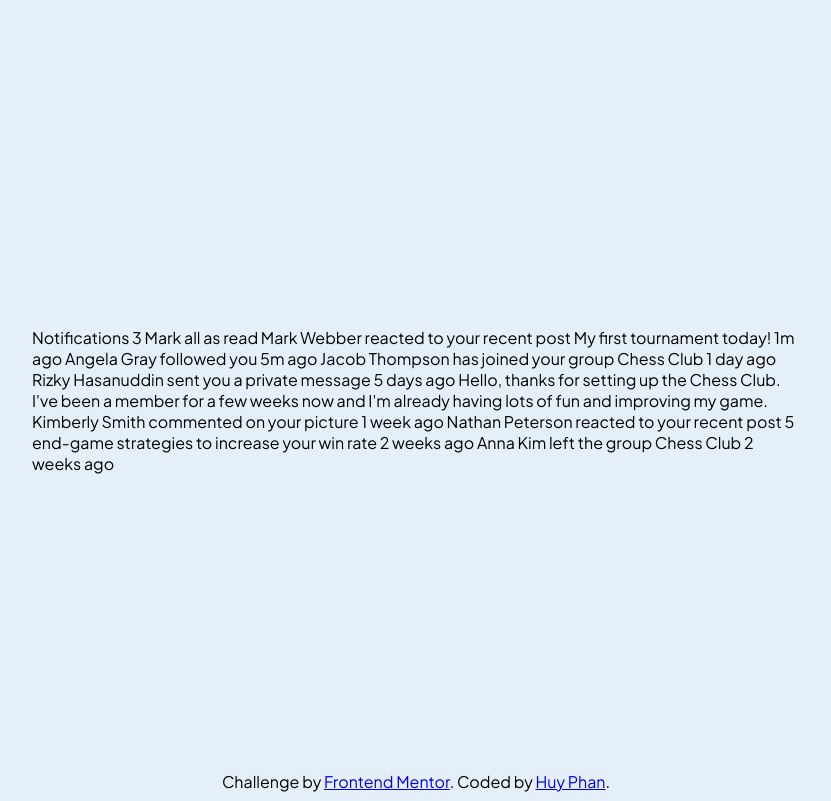
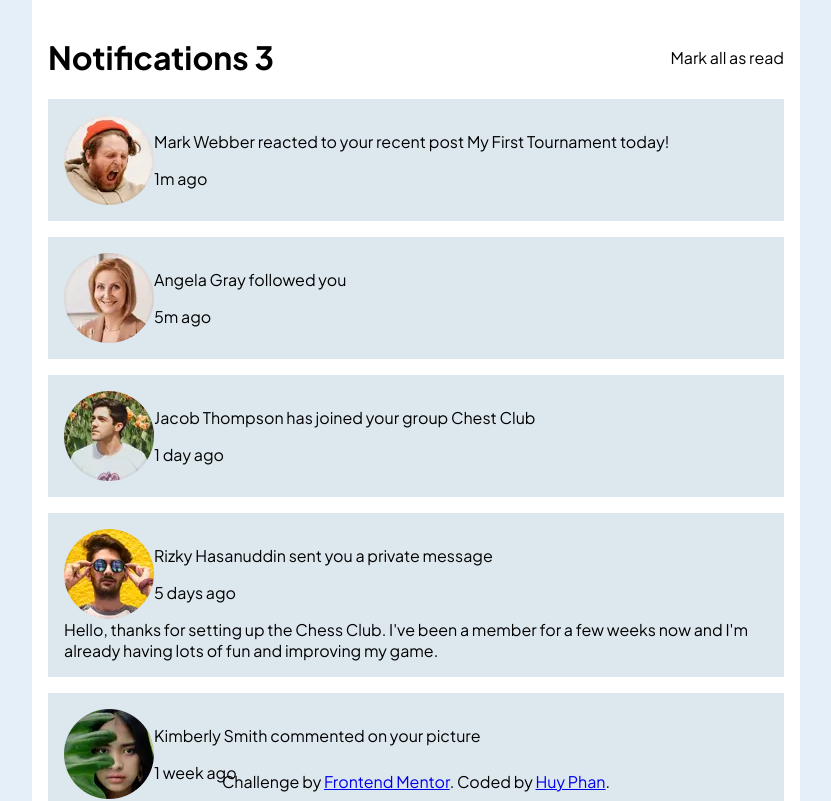
Before and after one commit to huyphan2210/notifications-page-vue, a Vue app: page / in a window 1280 px wide. Shown: the top 801 px of the page, without its empty margins (224-1055 px from the left). Built offline with nearby package versions, Linux system fonts and the light colour scheme.

Commit message:
Update App.vue

```diff
--- a/src/App.vue
+++ b/src/App.vue
@@ -1,34 +1,9 @@
 <script setup lang="ts">
-
+import Notifications from './pages/Notifications.vue';
 </script>
 
 <template>
-  Notifications 3
-
-Mark all as read
-
-Mark Webber reacted to your recent post My first tournament today!
-1m ago
-
-Angela Gray followed you
-5m ago
-
-Jacob Thompson has joined your group Chess Club
-1 day ago
-
-Rizky Hasanuddin sent you a private message
-5 days ago
-Hello, thanks for setting up the Chess Club. I've been a member for a few weeks now and
-I'm already having lots of fun and improving my game.
-
-Kimberly Smith commented on your picture
-1 week ago
-
-Nathan Peterson reacted to your recent post 5 end-game strategies to increase your win rate
-2 weeks ago
-
-Anna Kim left the group Chess Club
-2 weeks ago
+  <Notifications></Notifications>
 </template>
 
 <style scoped>
```
